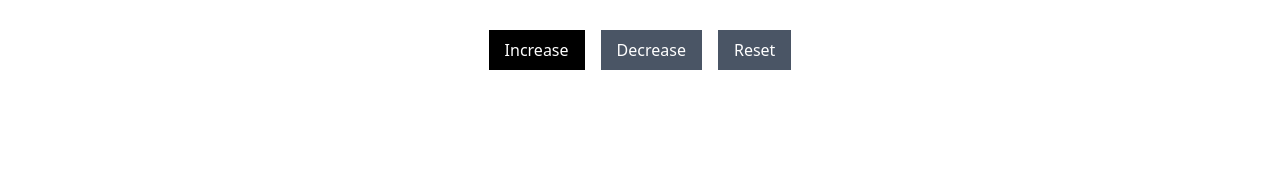
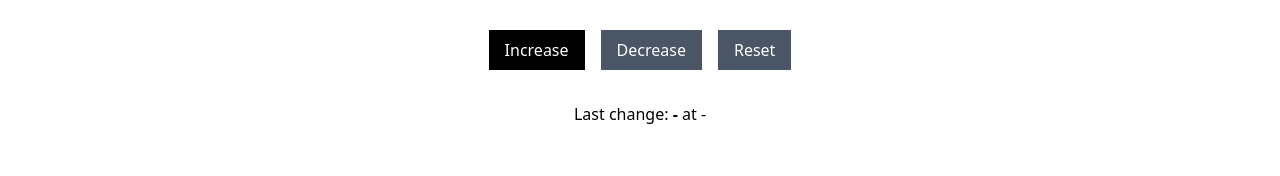
Before and after one commit to evaperisteri/cf7-react-components-intro, a React (Vite) app: page / in a window 1280 px wide. Shown: the part 170-346 px from the top of the page. Built offline with nearby package versions, Linux system fonts and the light colour scheme.

Commit message:
feat: useState

```diff
--- a/src/App.tsx
+++ b/src/App.tsx
@@ -7,8 +7,13 @@
 // import CodingFactoryLogo from "./components/CodingFactoryLogo.tsx";
 
 import Layout from "./components/Layout.tsx";
+import CounterAdvancedWithCustomHook from "./components/CounterAdvancedWithCustomHook.tsx";
+//import CounterAdvanced from "./components/CounterAdvanced.tsx";
+//import CounterWithCustomHook from "./components/CounterWithCustomHook.tsx";
+//import CounterWithMoreStates from "./components/CounterWithMoreStates.tsx";
+//import NameChanger from "./components/NameChanger.tsx";
 //import FunctionalComponentWithState from "./components/FunctionalComponentWithState.tsx";
-import Counter from "./components/Counter.tsx";
+//import Counter from "./components/Counter.tsx";
 //import FunctionalComponent from "./components/FunctionalComponent.tsx";
 //import ClassComponentWithState from "./components/ClassComponentWithState.tsx";
 
@@ -28,7 +33,12 @@ function App() {
             {/*<FunctionalComponent/>*/}
             {/*<ClassComponentWithState/>*/}
             {/*<FunctionalComponentWithState/>*/}
-            <Counter/>
+            {/*<Counter/>*/}
+            {/*<NameChanger/>*/}
+            {/*<CounterWithMoreStates/>*/}
+            {/*<CounterAdvanced/>*/}
+            {/*<CounterWithCustomHook/>*/}
+            <CounterAdvancedWithCustomHook/>
         </Layout>
     </>
   )
--- /dev/null
+++ b/src/components/CounterAdvanced.tsx
@@ -0,0 +1,55 @@
+import CounterButton from "./CounterButton.tsx";
+import { useState} from "react";
+type CounterState = {
+    count: number;
+    lastAction: string;
+    time: string;
+}
+
+const CounterAdvanced = () => {
+    const[state, setState]=useState<CounterState>({
+        count:0,
+        lastAction: "",
+        time: ""
+    })
+
+    const getCurrentTime = () => new Date().toLocaleTimeString();
+
+    const increaseCount = () => {
+        setState({
+            count:state.count +1,
+            lastAction: "Increase",
+            time: getCurrentTime()
+        });
+    }
+    const decreaseCount = () => {
+        if (state.count > 0) {
+            setState({
+                count:state.count - 1,
+                lastAction: "Decrease",
+                time: getCurrentTime()
+            });
+        }
+    }
+    const resetCount = () => {
+        setState({
+            count:0,
+            lastAction: "Reset",
+            time: getCurrentTime()
+        });
+    }
+    return (
+        <>
+            <div className="space-y-8 pt-12">
+                <h1 className="text-center"> Count is {state.count}</h1>
+                <div className="text-center space-x-4">
+                    <CounterButton onClick={increaseCount} label="Increase" />
+                    <CounterButton onClick={decreaseCount} disabled={state.count===0} label="Decrease" />
+                    <CounterButton onClick={resetCount} disabled={state.count===0} label="Reset" addClass=" bg-cf-dark-red" />
+                </div>
+            </div>
+            <p className="text-center pt-8">Last change: <strong>{state.lastAction || " - " }</strong> at {state.time || " - "}</p>
+        </>
+    )
+}
+export default CounterAdvanced;
--- /dev/null
+++ b/src/components/CounterAdvancedWithCustomHook.tsx
@@ -0,0 +1,23 @@
+
+import CounterButton from "./CounterButton.tsx";
+import { useAdvancedCounter } from "../hooks/useAdvancedCounter.ts";
+
+const CounterAdvancedWithCustomHook = () => {
+
+    //custom hook function
+    const { count, lastAction, time, increase, decrease, reset } = useAdvancedCounter();
+    return (
+        <>
+            <div className="space-y-8 pt-12">
+                <h1 className="text-center"> Count is {count}</h1>
+                <div className="text-center space-x-4">
+                    <CounterButton onClick={increase} label="Increase" />
+                    <CounterButton onClick={decrease} disabled={count===0} label="Decrease" />
+                    <CounterButton onClick={reset} disabled={count===0} label="Reset" addClass=" bg-cf-dark-red" />
+                </div>
+            </div>
+            <p className="text-center pt-8">Last change: <strong>{lastAction || " - " }</strong> at {time || " - "}</p>
+        </>
+    )
+}
+export default CounterAdvancedWithCustomHook;
--- /dev/null
+++ b/src/components/CounterWithCustomHook.tsx
@@ -0,0 +1,22 @@
+import { useCounter } from "../hooks/useCounter.ts";
+import CounterButton from "./CounterButton.tsx";
+
+const CounterWithCustomHook = () => {
+
+    //custom hook function
+    const { count, increase, decrease, reset } = useCounter();
+    return (
+        <>
+            <div className="space-y-8 pt-12">
+                <h1 className="text-center"> Count is {count}</h1>
+                <div className="text-center space-x-4">
+                    <CounterButton onClick={increase} label="Increase" />
+                    <CounterButton onClick={decrease} disabled={count===0} label="Decrease" />
+                    <CounterButton onClick={reset} disabled={count===0} label="Reset" addClass=" bg-cf-dark-red" />
+                </div>
+            </div>
+            {/*<p className="text-center pt-8">Last change: <strong>{state.lastAction || " - " }</strong> at {state.time || " - "}</p>*/}
+        </>
+    )
+}
+export default CounterWithCustomHook;
--- /dev/null
+++ b/src/components/CounterWithMoreStates.tsx
@@ -0,0 +1,41 @@
+import{ useState } from "react";
+import CounterButton from "./CounterButton.tsx";
+
+const CounterWithMoreStates = () => {
+    const [count, setCount] = useState(0);
+    const [lastAction, setLastAction]= useState("");
+    const [time, setTime] = useState("");
+    const getCurrentTime = () => new Date().toLocaleTimeString();
+
+    const increaseCount = () => {
+        setCount(count + 1);
+        setLastAction("Increase");
+        setTime(getCurrentTime());
+    }
+    const decreaseCount = () => {
+        if (count > 0) {
+            setCount(count - 1);
+            setLastAction("Decrease");
+            setTime(getCurrentTime());
+        }
+    }
+    const resetCount = () => {
+        setCount(0);
+        setLastAction("Reset");
+        setTime(getCurrentTime());
+    }
+    return (
+        <>
+            <div className="space-y-8 pt-12">
+                <h1 className="text-center"> Count is {count}</h1>
+                <div className="text-center space-x-4">
+                    <CounterButton onClick={increaseCount} label="Increase" />
+                    <CounterButton onClick={decreaseCount} disabled={count===0} label="Decrease" />
+                    <CounterButton onClick={resetCount} disabled={count===0} label="Reset" addClass=" bg-cf-dark-red" />
+                </div>
+            </div>
+            <p className="text-center pt-8">Last change: <strong>{lastAction || " - " }</strong> at {time || " - "}</p>
+        </>
+    )
+}
+export default CounterWithMoreStates;
--- /dev/null
+++ b/src/components/NameChanger.tsx
@@ -0,0 +1,21 @@
+import {useState} from "react";
+
+const NameChanger=()=> {
+    const [name, setName] = useState('');
+    const handleChange = (e: React.ChangeEvent<HTMLInputElement>)=> {
+        setName(e.target.value);
+    }
+    return(
+        <>
+            <h1 className="text-center text-xl pt-4">Hello, {name || "stranger"}</h1>
+            <div className="text-center mt-4">
+                <input type="text"
+                       value={name}
+                       className="border px-4 py-2"
+                       onChange={handleChange}
+                />
+            </div>
+        </>
+    )
+}
+export default NameChanger;
--- /dev/null
+++ b/src/hooks/useAdvancedCounter.ts
@@ -0,0 +1,42 @@
+import {useState} from "react";
+
+type CounterState = {
+    count: number;
+    lastAction: string;
+    time: string;
+}
+export const useAdvancedCounter = ()=> {
+    const[state, setState]=useState<CounterState>({
+        count:0,
+        lastAction: "",
+        time: ""
+    });
+    const getCurrentTime = ()=> new Date().toLocaleTimeString()
+    const increase = ()=> {
+        setState({
+            count: state.count + 1,
+            lastAction: "Increase",
+            time: getCurrentTime()
+        })
+    }
+    const decrease = () => {
+        if(state.count>0){
+            setState({
+                count: state.count-1,
+                lastAction:"Decrease",
+                time: getCurrentTime()
+            })
+        }
+    }
+    const reset = ()=>{
+        setState({
+            count:0,
+            lastAction:"Reset",
+            time: getCurrentTime()
+        })
+    }
+
+    return {
+        count: state.count, lastAction: state.lastAction, time:state.time, increase, decrease, reset
+    }
+}
--- /dev/null
+++ b/src/hooks/useCounter.ts
@@ -0,0 +1,20 @@
+import {useState} from "react";
+
+export const useCounter = (initialValue: number = 0)=> {
+    const [count, setCount] = useState(initialValue);
+    const increase = () => {
+        setCount(count + 1);
+    }
+    const decrease = () => {
+        if(count>0) {
+            setCount(count - 1);
+        }
+    }
+    const reset = () => {
+        setCount(initialValue);
+    }
+
+    return {
+        count, increase, decrease, reset
+    }
+}
```
